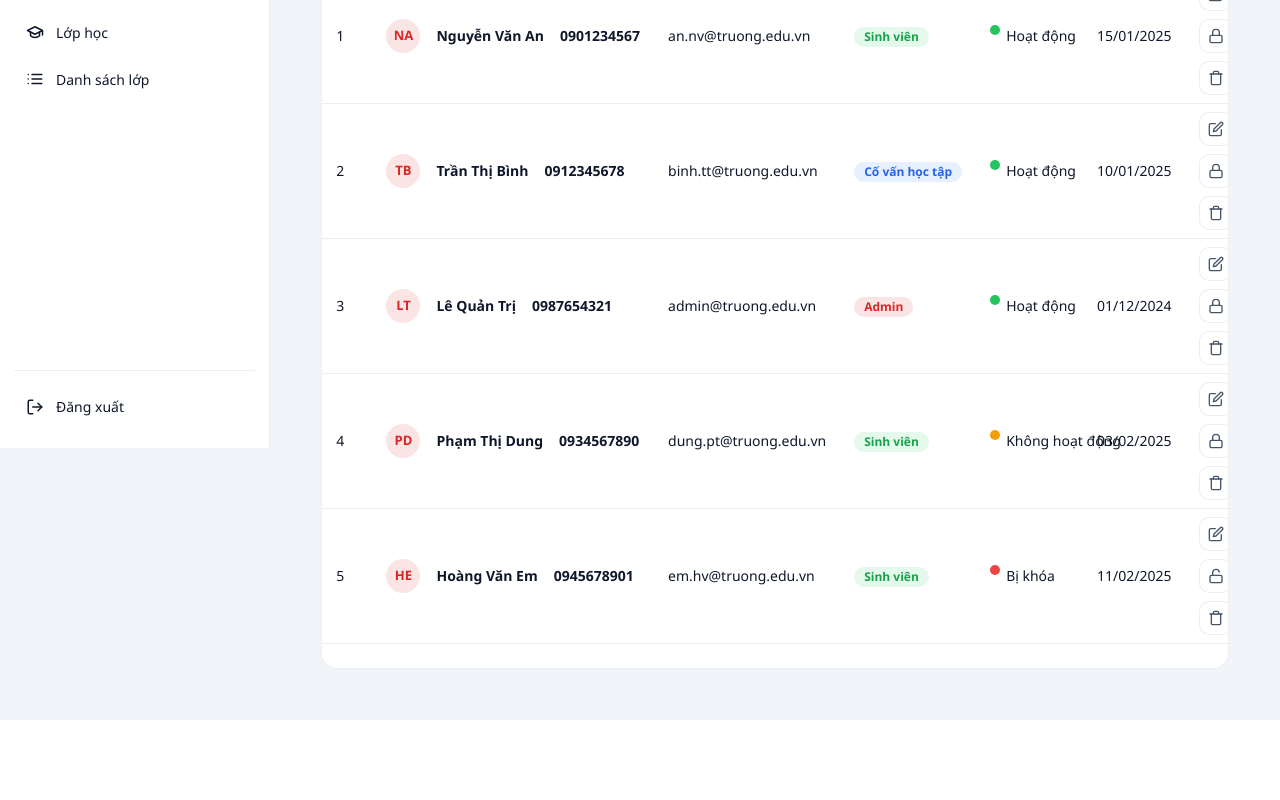
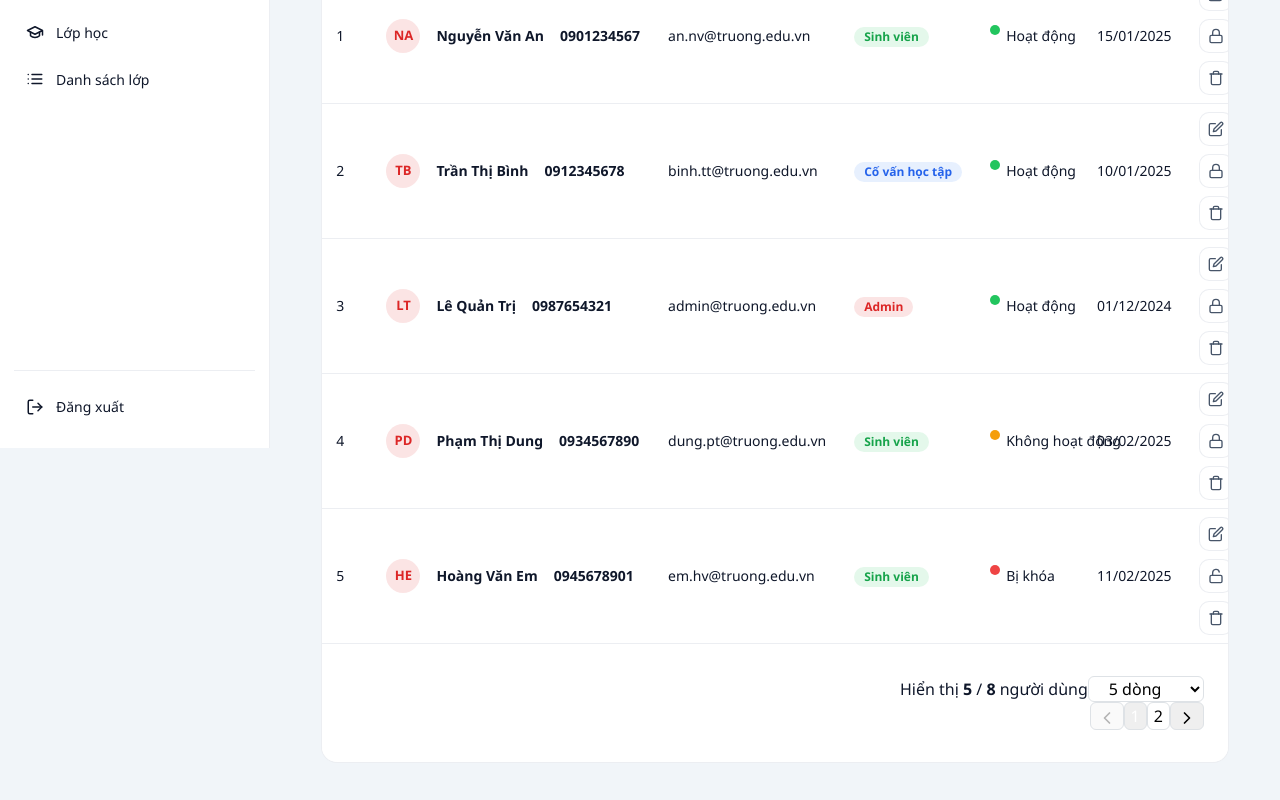
Before and after one commit to HaiNamdev-hub/Smart-Classroom-Monitor, a Vue app in the folder fe/: page /admin/ql-nguoi-dung in a window 1280 px wide. Shown: the part 352-1152 px from the top of the page. Before the commit the page ends 1072 px from the top, so only its background shows below. Built offline with nearby package versions, Linux system fonts and the light colour scheme; what @meforma/vue-toaster would draw is missing.

Commit message:
sửa nuts chuyển trang

```diff
--- a/fe/src/components/Admin/QLNguoiDung/index.vue
+++ b/fe/src/components/Admin/QLNguoiDung/index.vue
@@ -118,7 +118,50 @@
                 </tbody>
             </table>
 
-            <div class="pagination flex items-center justify-between mt-4">
+            <div class="text-end">
+                <div
+                    class="flex items-center justify-end gap-8 px-4 py-4 bg-white border-t border-gray-200 mt-2 mb-2 rounded-b-lg w-full">
+
+                    <div class="flex items-center gap-4 text-base text-gray-600">
+                        <span>Hiển thị <strong>{{ paged.length }}</strong> / <strong>{{ filtered.length }}</strong>
+                            người dùng</span>
+                        <select
+                            class="h-10 px-3 bg-white border border-gray-300 rounded outline-none cursor-pointer focus:border-blue-500 text-base"
+                            v-model.number="pageSize" @change="resetPage">
+                            <option :value="5">5 dòng</option>
+                            <option :value="10">10 dòng</option>
+                            <option :value="20">20 dòng</option>
+                            <option :value="50">50 dòng</option>
+                        </select>
+                    </div>
+
+                    <div class="flex items-center gap-2">
+                        <button
+                            class="w-10 h-10 flex items-center justify-center rounded border border-gray-300 text-gray-600 hover:bg-gray-100 disabled:opacity-50 disabled:cursor-not-allowed transition-colors"
+                            :disabled="currentPage === 1" @click="goPage(currentPage - 1)">
+                            <svg width="20" height="20" viewBox="0 0 24 24" fill="none" stroke="currentColor"
+                                stroke-width="2" stroke-linecap="round" stroke-linejoin="round">
+                                <polyline points="15 18 9 12 15 6"></polyline>
+                            </svg>
+                        </button>
+
+                        <button v-for="p in totalPages" :key="p"
+                            class="w-10 h-10 flex items-center justify-center rounded border text-base font-medium transition-colors"
+                            :class="p === currentPage ? 'bg-blue-600 text-white border-blue-600' : 'bg-white text-gray-600 border-gray-300 hover:bg-gray-100'"
+                            @click="goPage(p)">
+                            {{ p }}
+                        </button>
+
+                        <button
+                            class="w-10 h-10 flex items-center justify-center rounded border border-gray-300 text-gray-600 hover:bg-gray-100 disabled:opacity-50 disabled:cursor-not-allowed transition-colors"
+                            :disabled="currentPage === totalPages" @click="goPage(currentPage + 1)">
+                            <svg width="20" height="20" viewBox="0 0 24 24" fill="none" stroke="currentColor"
+                                stroke-width="2" stroke-linecap="round" stroke-linejoin="round">
+                                <polyline points="9 18 15 12 9 6"></polyline>
+                            </svg>
+                        </button>
+                    </div>
+                </div>
             </div>
         </div>
 
```
